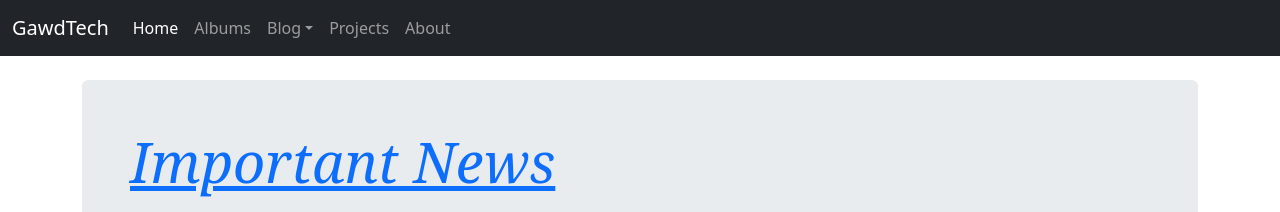
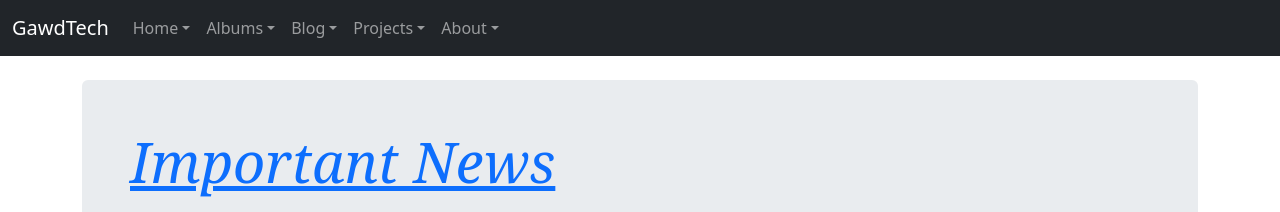
Before and after one commit to CoolV1994/Template-Bootstrap-5, a Jekyll site: the page built from index.html, in a window 1280 px wide. Shown: the top 212 px of the page. Built offline with Jekyll 4.4.1, drawn with Linux system fonts in a browser that asks for light colours; the list of posts is cut into pages by our own code.

Commit message:
Update header.html

```diff
--- a/_includes/header.html
+++ b/_includes/header.html
@@ -1,5 +1,6 @@
 <header>
-
+{% include navbar.html %}
+<!--
 <nav class="navbar navbar-expand-md navbar-dark bg-dark mb-4">
   <div class="container-fluid">
 {% assign brand = site.data.header.brand %}
@@ -32,6 +33,7 @@
 
   </div>
 </nav>
+-->
 
 <!-- Sub navbar
 <div class="nav-scroller bg-body shadow-sm collapse show" id="navbarCollapse" style="">
```
